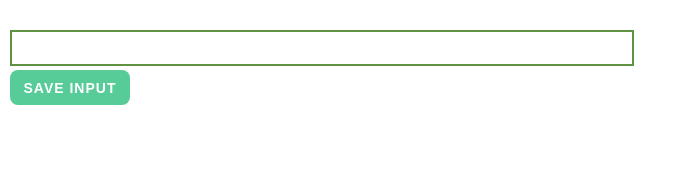
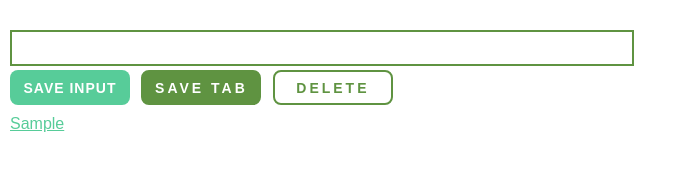
Before and after one commit to akiii22/Google_Extension, a website built with Vite: page index.html in a window 1280 px wide. Both pictures are taken after typing "Sample" into the empty fields and a click on the button "SAVE INPUT". Shown: the whole page, without its empty margins (0-687 px from the left). Built offline with nearby package versions, Linux system fonts and the light colour scheme.

Commit message:
my first google extent

```diff
--- a/index.css
+++ b/index.css
@@ -15,8 +15,7 @@ input{
   padding-right: 10px;
 }
 
-button{
-
+#input-btn{
   width: 120px;
   height: 35px;
   font-size: 14px;
@@ -31,8 +30,54 @@ button{
   cursor: pointer;
 }
 
-button:hover{
+#save-btn{
+  width: 120px;
+  height: 35px;
+  font-size: 14px;
+  font-weight: bold;
+  border-radius: 8px;
+  cursor: pointer;
+  text-transform: uppercase;
+  background-color: #5f9341;
+  color: #ffff;
+  border: 2px solid #5f9341;
+  letter-spacing: 3px;
+  margin-left: 7px;
+}
+
+#delete-btn{
+  width: 120px;
+  height: 35px;
+  font-size: 14px;
+  font-weight: bold;
+  border-radius: 8px;
+  cursor: pointer;
+  text-transform: uppercase;
+  background-color: #fff;
+  color: #5f9341;
+  border: 2px solid #5f9341;
+  letter-spacing: 3px;
+  margin-left: 7px;
+}
+
+#input-btn:hover{
   color: #57cc99;
   background-color: #cce3de;
   transition: .5s;
 }
+
+
+
+ul{
+  margin-top: 10px;
+  list-style: none;
+  padding-left: 0;
+}
+
+li{
+  margin-top: 5px;
+}
+
+li a{
+  color: #57cc99;
+}
--- a/index.html
+++ b/index.html
@@ -10,8 +10,9 @@
 
 <input type="text" id="input-el">
 <button id="input-btn">Save Input</button>
-
-
+<button id="save-btn">Save Tab</button>
+<button id="delete-btn">Delete</button>
+<ul id="ul-el"></ul>
   <script src="index.js"></script>
 </body>
 </html>
--- a/index.js
+++ b/index.js
@@ -1,11 +1,54 @@
 let myLeads = []
 const inputEl = document.getElementById("input-el")
+const ulEl = document.getElementById("ul-el")
+const inputBtn = document.getElementById("input-btn");
+const deleteEl = document.getElementById("delete-btn")
+const tabBtn =  document.getElementById("save-btn")
+const leadsFromLocalStorage = JSON.parse(localStorage.getItem("myLeads"))
 
+ if (leadsFromLocalStorage){
+      myLeads = leadsFromLocalStorage
+      render(myLeads)
+ }
 
-const inputBtn = document.getElementById("input-btn");
+ const tabs = [
+      {url: "https://www.linkedin.com/in/per-harald-borgen/"}
+  ]
+  tabBtn.addEventListener("click", ()=>{
+      chrome.tabs.query({active: true, currentWindow: true}, function(tabs) {
+            myLeads.push(tabs[0].url)
+            localStorage.setItem("myLeads", JSON.stringify(myLeads));
+            render(myLeads)
+        })
+  })
+function render(leads){
+      let listItems = ""
+for (let i = 0; i < leads.length; i++) {
+      listItems += `
+      <li>
+      <a target='_blank' href='${leads[i]}'> ${leads[i]}</a>
+      </li>
+      `
+      //const li = document.createElement("li")
+     // li.textContent = myLeads[i]
+      //ulEl.append(li)
+}
+
+ulEl.innerHTML = listItems
+}
+
+ deleteEl.addEventListener("dblclick", ()=>{
+      localStorage.clear()
+      myLeads = []
+      render(myLeads)
+ })
+
 function saveLead() {
  myLeads.push(inputEl.value);
- console.log(myLeads);
  inputEl.value = "";
+
+localStorage.setItem("myLeads", JSON.stringify(myLeads));
+
+ render(myLeads)
 }
 inputBtn.addEventListener("click", saveLead);
```
Also changed, not shown: package.json (added, +13 -0 lines), icon.png (added), manifest.json (added).
